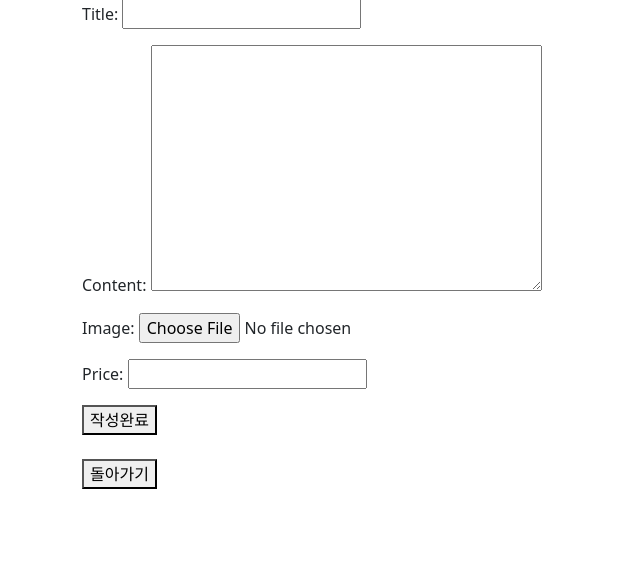
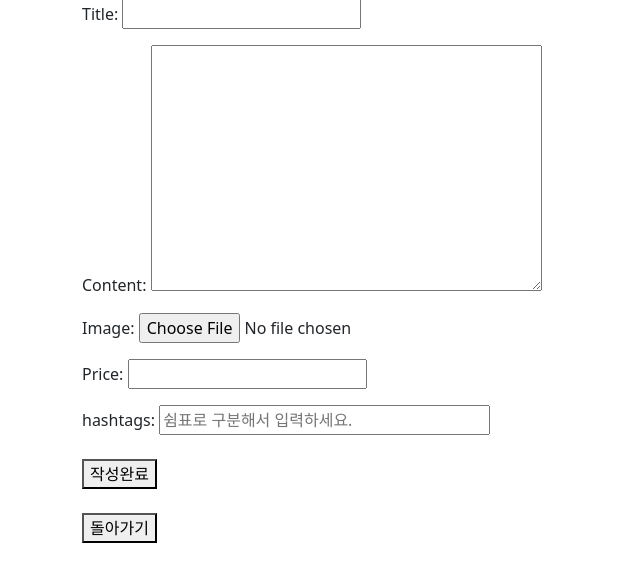
Before and after one commit to Seojeil/team_10-_spartamarket, a Django app: page /products/create/ in a window 1280 px wide. Shown: the part 119-701 px from the top of the page, without its empty margins (0-640 px from the left). Run offline with Django 4.2, Linux system fonts and the light colour scheme; the visitor is signed in with stand-in values (Sample User, id 1).

Commit message:
feat:해시태그 추가/수정불가

```diff
--- a/spartamarket/products/forms.py
+++ b/spartamarket/products/forms.py
@@ -5,10 +5,18 @@ class ProductForm(forms.ModelForm):
     class Meta:
         model = Product
         fields = '__all__'
-        exclude = ('author', 'like_users', 'hits',)
+        exclude = (
+            'author',
+            'like_users',
+            'hits',
+            'hashtags',
+            )
 
 class CommentForm(forms.ModelForm):
     class Meta:
         model = Comment
         fields = '__all__'
-        exclude = ('product', 'author',)
+        exclude = (
+            'product',
+            'author',
+            )
--- a/spartamarket/products/models.py
+++ b/spartamarket/products/models.py
@@ -9,6 +9,13 @@ class TimeStampeModel(models.Model):
 
     class Meta:
         abstract = True
+
+
+class HashTag(models.Model):
+    name = models.CharField(max_length=30, unique=True)
+
+    def __str__(self):
+        return self.name
 
 
 class Product(TimeStampeModel):
@@ -29,11 +36,17 @@ class Product(TimeStampeModel):
         get_user_model(),
         related_name='like_products',
     )
+    hashtags = models.ManyToManyField(
+        HashTag,
+        related_name='products',
+    )
 
     def clean(self):
         super().clean()
         if self.price >= 999999999:
-            raise ValidationError("판매 금액은 999,999,999 까지 입력 가능합니다.")
+            raise ValidationError(
+                "판매 금액은 999,999,999 까지 입력 가능합니다."
+                )
 
     def __str__(self):
         return self.title
--- a/spartamarket/products/templates/products/create.html
+++ b/spartamarket/products/templates/products/create.html
@@ -6,6 +6,9 @@
 <form action="{% url 'products:create' %}" method='POST' enctype='multipart/form-data'>
     {% csrf_token %}
     {{ form.as_p }}
+    <label for="hashtags">hashtags:</label>
+    <input type="text" id="hashtags" name="hashtags" oninput='HachTagInput(event)' required size="30" maxlength="50" placeholder="쉼표로 구분해서 입력하세요.">
+    <br><br>
     <button type='submit'>작성완료</button>
 </form>
 <br>
--- a/spartamarket/products/views.py
+++ b/spartamarket/products/views.py
@@ -8,7 +8,7 @@ from django.views.decorators.http import (
     require_http_methods
 )
 from django.contrib.auth.decorators import login_required
-from .models import Product, Comment
+from .models import Product, Comment, HashTag
 from .forms import ProductForm, CommentForm
 
 
@@ -24,9 +24,17 @@ def index(request):
 def create(request):
     if request.method == 'POST':
         form = ProductForm(request.POST, request.FILES)
+        hashtags = request.POST.get('hashtags')
         if form.is_valid():
             product = form.save(commit=False)
             product.author = request.user
+            product.save()
+            if hashtags:
+                hashtags = hashtags.split(',')
+                for name in hashtags:
+                    if name != '':
+                        hashtag, created = HashTag.objects.get_or_create(name=name)
+                        product.hashtags.add(hashtag)
             product.save()
             return redirect('products:details', product.pk)
     else:
@@ -41,12 +49,14 @@ def details(request, pk):
     product = get_object_or_404(Product, pk=pk)
     product.hits += 1
     product.save()
+    hashtags = product.hashtags.all()
     comments = product.comments.all()
     comment_form = CommentForm()
     context = {
         'product': product,
         'comments': comments,
         'comment_form': comment_form,
+        'hashtags': hashtags,
     }
     return render(request, 'products/details.html', context)
 
@@ -81,6 +91,7 @@ def update(request, pk):
     else:
         return redirect('articles:details', product.pk)
 
+
 @login_required
 def comments(request, pk):
     product = get_object_or_404(Product, pk=pk)
--- a/spartamarket/templates/base.html
+++ b/spartamarket/templates/base.html
@@ -6,6 +6,7 @@
     <meta name="viewport" content="width=device-width, initial-scale=1.0" />
     <link rel="stylesheet" href="{% static "css/style.css" %}">
     <link href="https://cdn.jsdelivr.net/npm/bootstrap@5.3.3/dist/css/bootstrap.min.css" rel="stylesheet" integrity="sha384-QWTKZyjpPEjISv5WaRU9OFeRpok6YctnYmDr5pNlyT2bRjXh0JMhjY6hW+ALEwIH" crossorigin="anonymous" />
+    <script src="{% static 'scripts/scripts.js' %}" defer></script>
     <title>SPARTA MARKET</title>
     {% block head %}
 
```
Also changed, not shown: spartamarket/products/templates/products/details.html (+8 -0 lines), spartamarket/products/migrations/0008_hashtag_product_hashtags.py (added).
